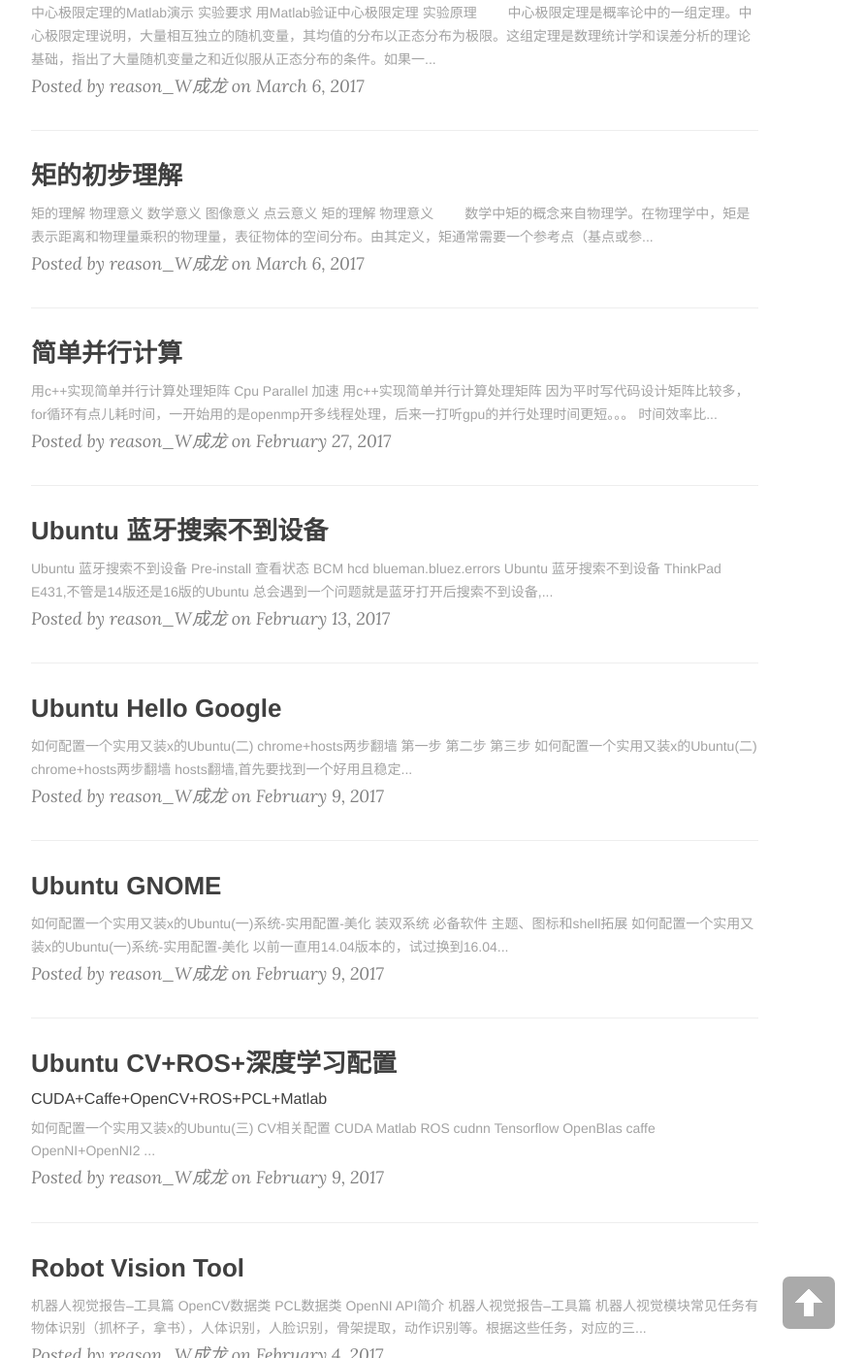
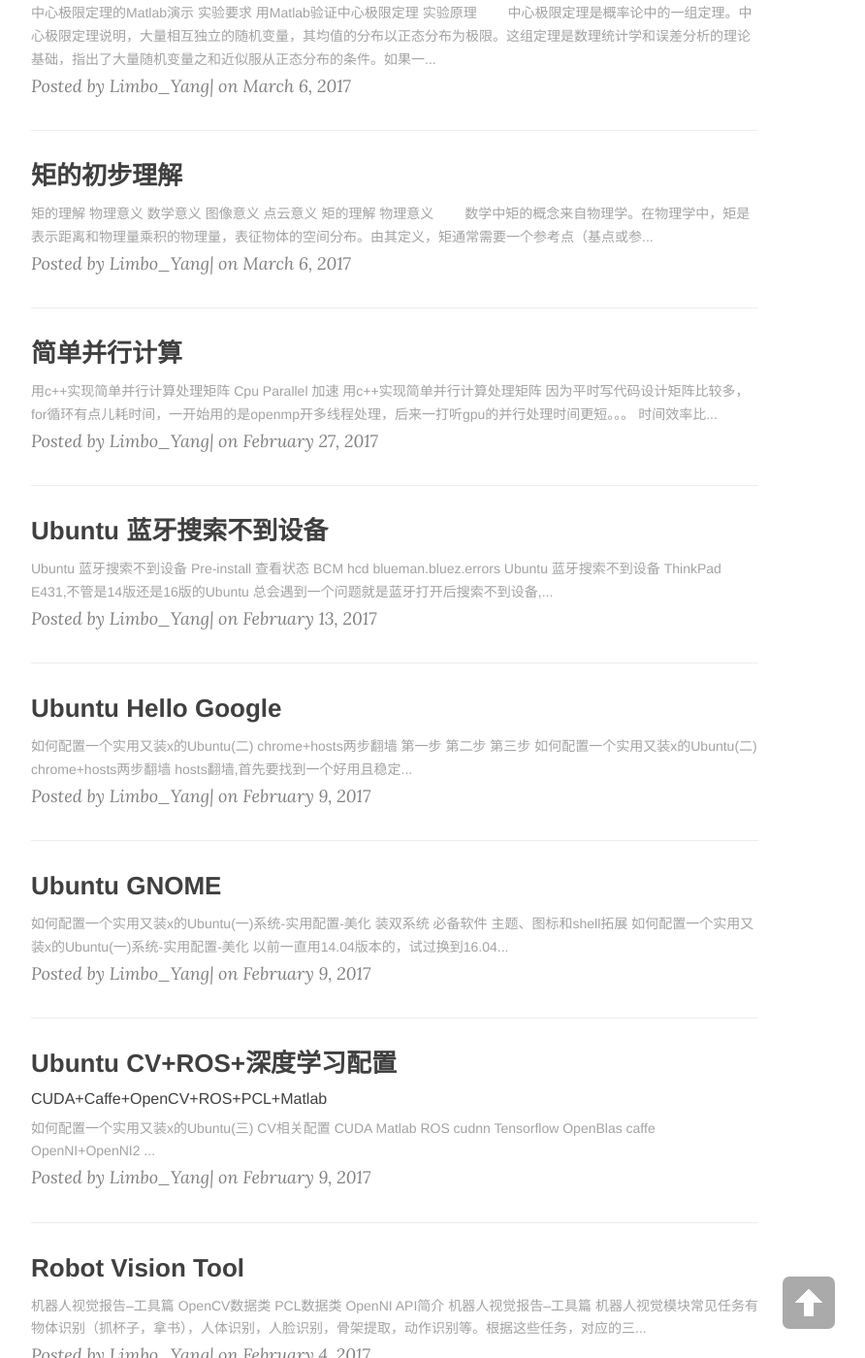
Before and after one commit to Skylar95/Skylar95, a Jekyll site: the page built from index.html, in a window 1280 px wide and 1400 px high, scrolled down 519 px. Shown: the whole window at 97% size, without its empty margins (233-1125 px from the left). Built offline with Jekyll 4.4.1, drawn with Linux system fonts in a browser that asks for light colours; nearby versions of some CDN libraries; the list of posts is cut into pages by our own code; comment, search, counter and statistics services are not loaded; some of the changed text lies outside the part shown.

Commit message:
Add files via upload

```diff
--- a/_config.yml
+++ b/_config.yml
@@ -1,25 +1,25 @@
 # Site settings
-title: 求仁得仁
+title: 右手改变世界
 header-img: "img/1.jpg"
 tagline: "cn"
-description: "reason_W成龙| For Reason,For Real"
+description: "Limbo_Yang| I am who I am"
 baseurl: ""
-url: "http://reasonW.github.io"
+url: "http://limbo0000.github.io/limboYang.github.io"
  # About/contact
 owner:
-  name: "reasonW "
-  email: charlewander@gmail.com
-  bio: "有朋自远方来，不亦说乎"
+  name: "Limbo "
+  email: limbo0000@gmail.com
+  bio: "Welcome bro"
 
 # Data
 gavatar: http://dreamofbook.qiniudn.com/Az..png
 favicon: img/favicon.png
 
 douban_username:
-github_username: reasonW
+github_username: limbo0000
 facebook_username:
-zhihu_username: reason_W
-email: charlewander@gmail.com
+zhihu_username: Limbo
+email: limbo0000@gmail.com
 jianshu_username: 047512188d81
 
 # Build settings
@@ -43,14 +43,14 @@
       type: "posts"
     values:
       layout: "post"
-      author: "reason_W成龙"
+      author: "Limbo_Yang|"
       header-img: "img/6.jpg" # We don't want posts without a header image, that whould mean white on white
 
 # Comments
 comments :
   provider : duoshuo
   duoshuo :
-    short_name : reason_W成龙
+    short_name : Limbo_Yang|
   disqus :
       short_name :
   duoshuo_share: true
```
